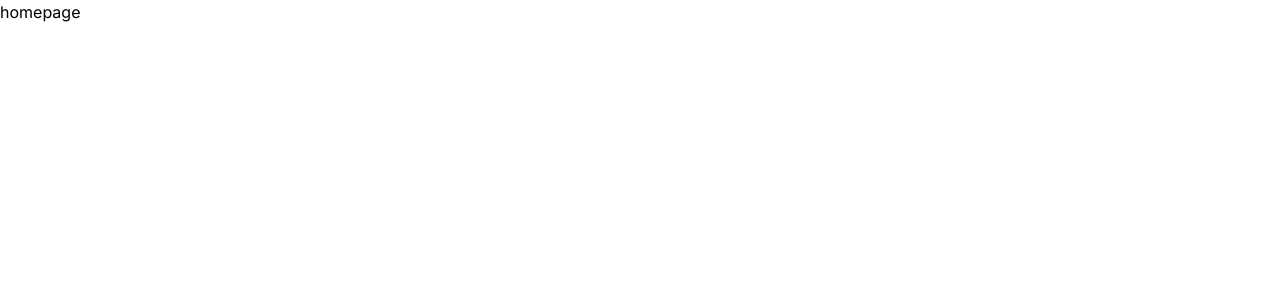
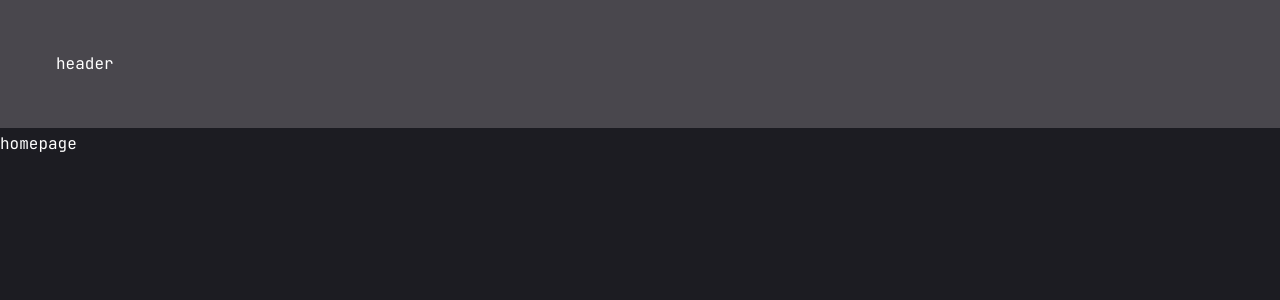
Before and after one commit to RasheedJohnson/test-portfolio, a Next.js app: page / in a window 1280 px wide. Shown: the top 300 px of the page. Built offline with nearby package versions, Linux system fonts and the light colour scheme.

Commit message:
begin creating Header.jsx component, add styles in tailwind.config, and update font in layout.jsx

```diff
--- a/app/globals.css
+++ b/app/globals.css
@@ -1,3 +1,9 @@
 @tailwind base;
 @tailwind components;
 @tailwind utilities;
+
+@layer base {
+  body {
+    @apply font-primary bg-primary text-white leading-loose;
+  }
+}
--- a/app/layout.jsx
+++ b/app/layout.jsx
@@ -1,7 +1,14 @@
-import { Inter } from "next/font/google";
+import { JetBrains_Mono } from "next/font/google";
 import "./globals.css";
 
-const inter = Inter({ subsets: ["latin"] });
+// Components
+import Header from "@/components/Header";
+
+const jetbrainsMono = JetBrains_Mono({
+  subsets: ["latin"],
+  weight: ["100", "200", "300", "400", "500", "600", "700", "800"],
+  variable: "--font-jetbrainsMono",
+});
 
 export const metadata = {
   title: "Create Next App",
@@ -11,7 +18,10 @@
 export default function RootLayout({ children }) {
   return (
     <html lang="en">
-      <body className={inter.className}>{children}</body>
+      <body className={jetbrainsMono.variable}>
+        <Header />
+        {children}
+      </body>
     </html>
   );
 }
--- /dev/null
+++ b/components/Header.jsx
@@ -0,0 +1,12 @@
+import Link from "next/link";
+import { Button } from "./ui/button";
+
+const Header = () => {
+  return (
+    <header className="py-8 xl:py-12 text-white bg-pink-50/20">
+      <div className="container mx-auto">header</div>
+    </header>
+  );
+};
+
+export default Header;
--- a/tailwind.config.js
+++ b/tailwind.config.js
@@ -2,21 +2,34 @@
 module.exports = {
   darkMode: ["class"],
   content: [
-    './pages/**/*.{js,jsx}',
-    './components/**/*.{js,jsx}',
-    './app/**/*.{js,jsx}',
-    './src/**/*.{js,jsx}',
+    "./pages/**/*.{js,jsx}",
+    "./components/**/*.{js,jsx}",
+    "./app/**/*.{js,jsx}",
+    "./src/**/*.{js,jsx}",
   ],
   prefix: "",
   theme: {
     container: {
       center: true,
-      padding: "2rem",
-      screens: {
-        "2xl": "1400px",
-      },
+      padding: "16px",
+    },
+    screens: {
+      sm: "640px",
+      md: "768px",
+      lg: "960px",
+      xl: "1200px",
+    },
+    fontFamily: {
+      primary: "var(--font-jetbrainsMono)",
     },
     extend: {
+      colors: {
+        primary: "#1c1c22",
+        accent: {
+          DEFAULT: "00e187",
+          hover: "#00e187",
+        },
+      },
       keyframes: {
         "accordion-down": {
           from: { height: "0" },
@@ -34,4 +47,4 @@
     },
   },
   plugins: [require("tailwindcss-animate")],
-}
+};
```
